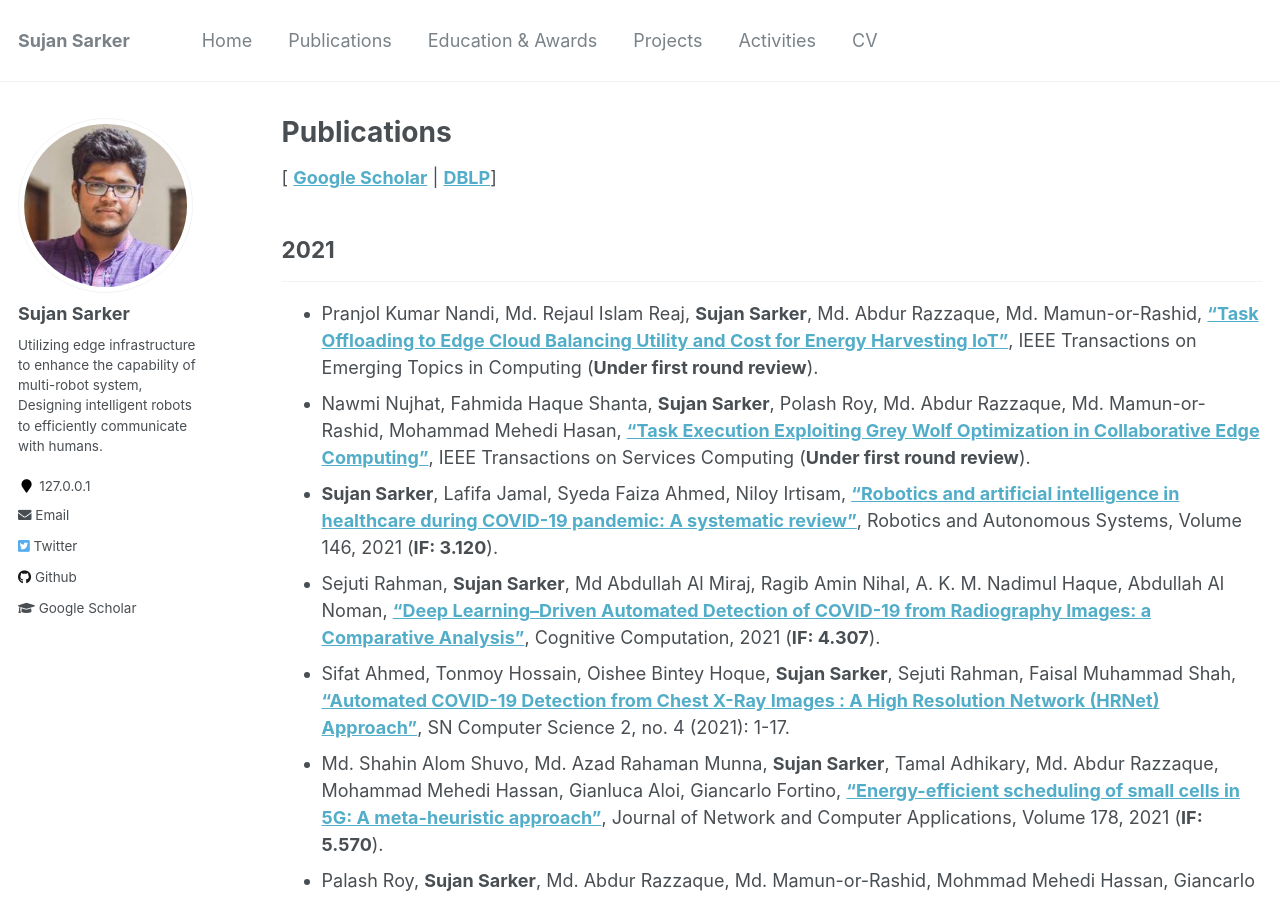
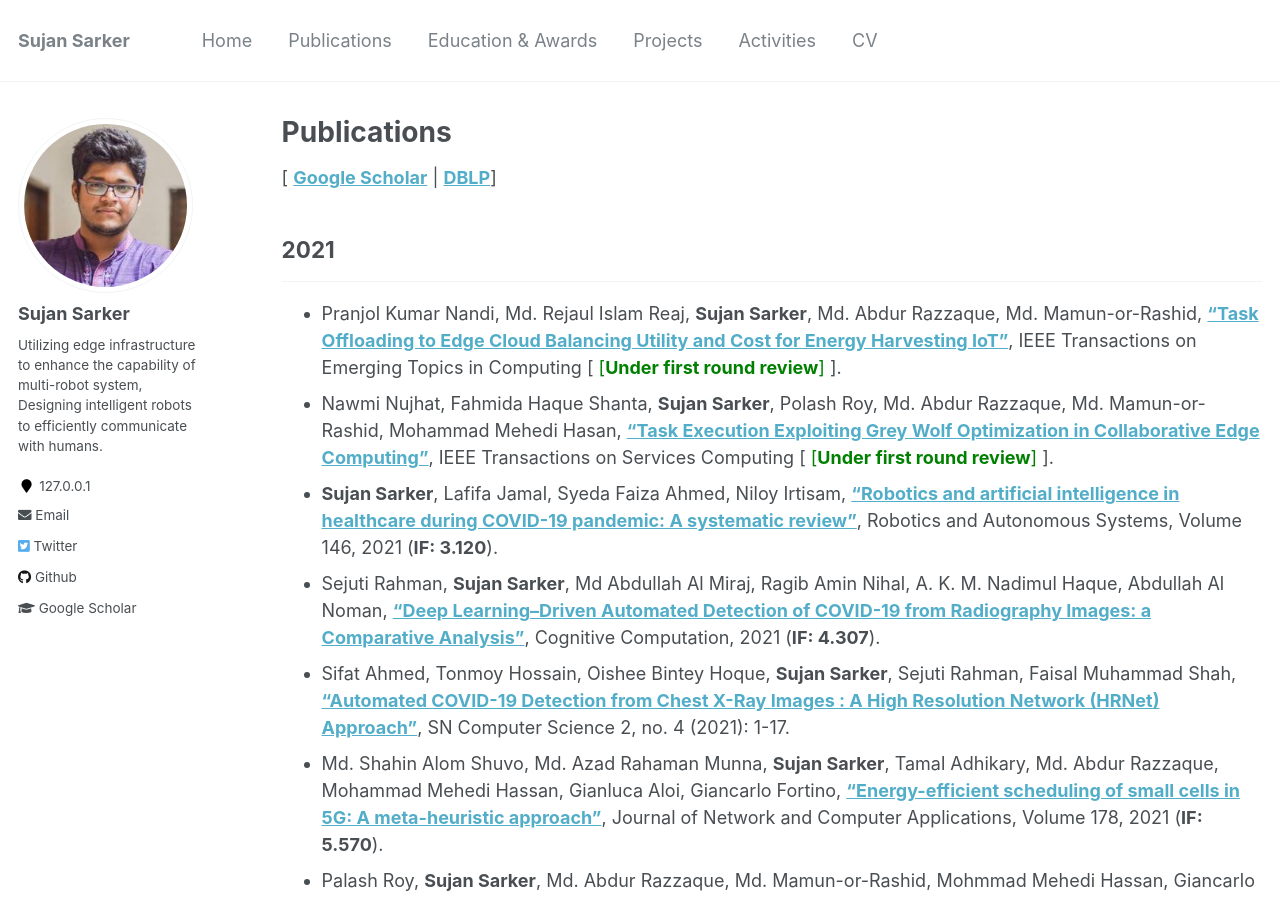
Before and after one commit to sujan-sarker/sujan-sarker.github.io, a Jekyll site: the page built from _pages/publications.md, in a window 1280 px wide and 900 px high. Built offline with Jekyll 4.4.1, drawn with Linux system fonts in a browser that asks for light colours; part of the change alters nothing that is shown.

Commit message:
Update publications.md

```diff
--- a/_pages/publications.md
+++ b/_pages/publications.md
@@ -9,8 +9,8 @@ author_profile: true
 
 ## 2021
 -----------
-* Pranjol Kumar Nandi, Md. Rejaul Islam Reaj, **Sujan Sarker**, Md. Abdur Razzaque, Md. Mamun-or-Rashid, [**"Task Offloading to Edge Cloud Balancing Utility and Cost for Energy Harvesting IoT"**](#), IEEE Transactions on Emerging Topics in Computing (**Under first round review**).
-* Nawmi Nujhat, Fahmida Haque Shanta, **Sujan Sarker**, Polash Roy, Md. Abdur Razzaque, Md. Mamun-or-Rashid, Mohammad Mehedi Hasan, [**"Task Execution Exploiting Grey Wolf Optimization in Collaborative Edge Computing"**](#), IEEE Transactions on Services Computing (**Under first round review**).
+* Pranjol Kumar Nandi, Md. Rejaul Islam Reaj, **Sujan Sarker**, Md. Abdur Razzaque, Md. Mamun-or-Rashid, [**"Task Offloading to Edge Cloud Balancing Utility and Cost for Energy Harvesting IoT"**](#), IEEE Transactions on Emerging Topics in Computing [<span style ="color:Green"> [**Under first round review**] </span>].
+* Nawmi Nujhat, Fahmida Haque Shanta, **Sujan Sarker**, Polash Roy, Md. Abdur Razzaque, Md. Mamun-or-Rashid, Mohammad Mehedi Hasan, [**"Task Execution Exploiting Grey Wolf Optimization in Collaborative Edge Computing"**](#), IEEE Transactions on Services Computing [<span style ="color:Green"> [**Under first round review**] </span>].
 * **Sujan Sarker**, Lafifa Jamal, Syeda Faiza Ahmed, Niloy Irtisam, [**"Robotics and artificial intelligence in healthcare during COVID-19 pandemic: A systematic review"**](https://www.sciencedirect.com/science/article/pii/S0921889021001871), Robotics and Autonomous Systems, Volume 146, 2021 (**IF: 3.120**).
 * Sejuti Rahman, **Sujan Sarker**, Md Abdullah Al Miraj, Ragib Amin Nihal, A. K. M. Nadimul Haque, Abdullah Al Noman, [**"Deep Learning–Driven Automated Detection of COVID-19 from Radiography Images: a Comparative Analysis"**](https://link.springer.com/article/10.1007/s12559-020-09779-5), Cognitive Computation, 2021 (**IF: 4.307**).
 * Sifat Ahmed, Tonmoy Hossain, Oishee Bintey Hoque, **Sujan Sarker**, Sejuti Rahman, Faisal Muhammad Shah, [**"Automated COVID-19 Detection from Chest X-Ray Images : A High Resolution Network (HRNet) Approach"**](https://link.springer.com/article/10.1007/s42979-021-00690-w), SN Computer Science 2, no. 4 (2021): 1-17.
```
